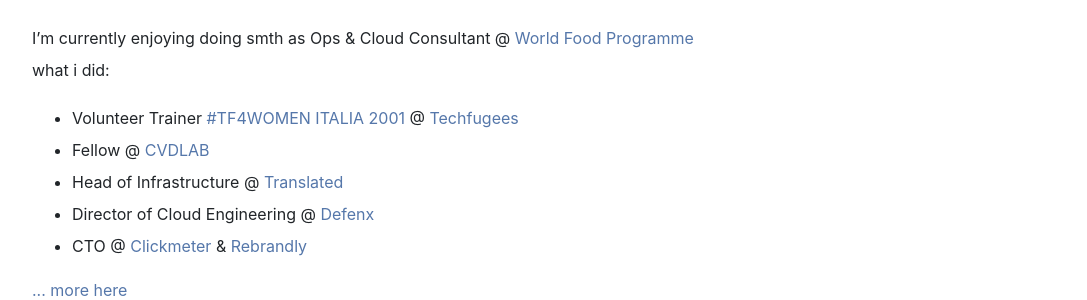
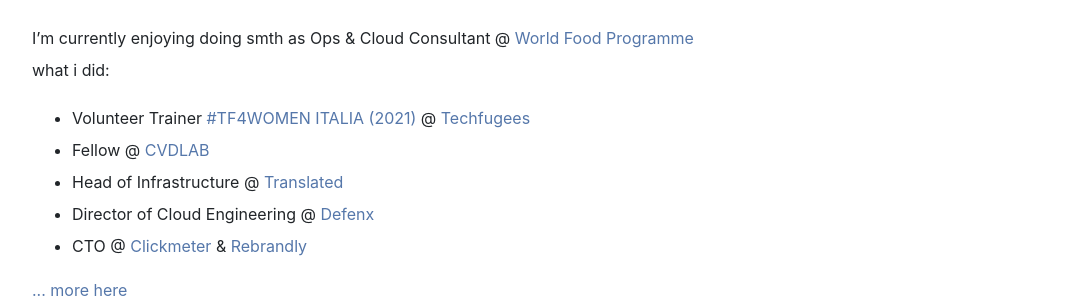
Before and after one commit to furio/furio.github.io, a Jekyll site: the page built from index.md, in a window 1280 px wide. Shown: the part 500-800 px from the top of the page, without its empty margins (96-1183 px from the left). Built offline with Jekyll 4.4.1, drawn with Linux system fonts in a browser that asks for light colours; nearby versions of some CDN libraries; a style sheet for code colours, icons or effects is not loaded.

Commit message:
Update index.md

```diff
--- a/index.md
+++ b/index.md
@@ -19,7 +19,7 @@
 <br />
 I'm currently enjoying doing smth as Ops &amp; Cloud Consultant @ [World Food Programme](https://www.wfp.org/) <br />
 what i did:
-* Volunteer Trainer [#TF4WOMEN ITALIA 2001](https://techfugees.com/it/fellowship-tf4women/italy/) @ [Techfugees](https://techfugees.com/it/)
+* Volunteer Trainer [#TF4WOMEN ITALIA (2021)](https://techfugees.com/it/fellowship-tf4women/italy/) @ [Techfugees](https://techfugees.com/it/)
 * Fellow @ [CVDLAB](http://cvdlab.org/)
 * Head of Infrastructure @ [Translated](https://translated.com/)
 * Director of Cloud Engineering @ [Defenx](https://defenx.com/)
```
